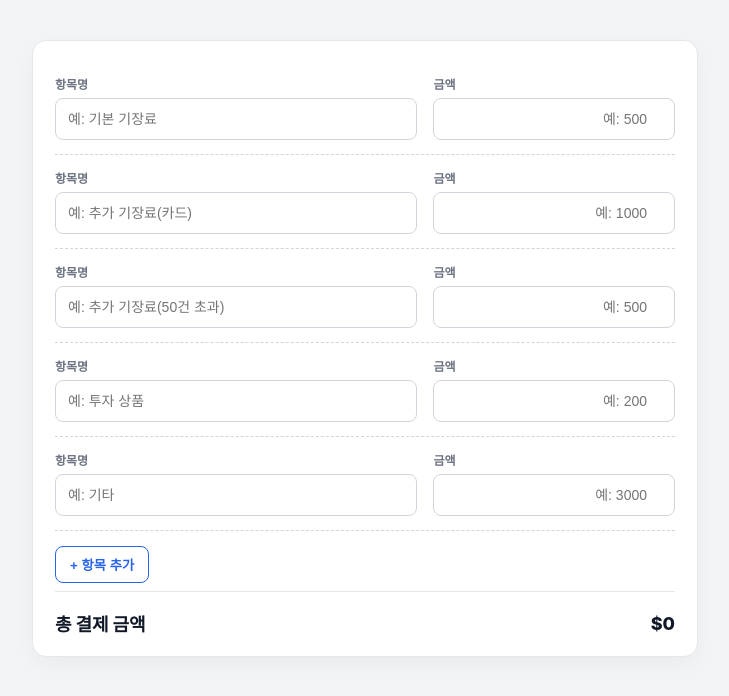
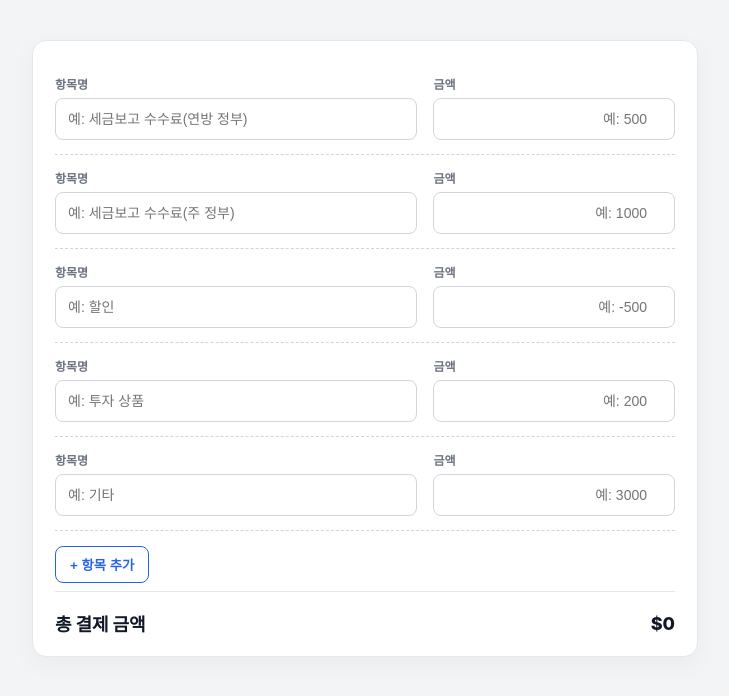
Before and after one commit to chagpts/gaon, a plain HTML site: page bookkeeping/bk2_1.html in a window 1280 px wide. Shown: the whole page, without its empty margins (275-1004 px from the left). Drawn offline with Linux system fonts and the light colour scheme.

Commit message:
Update bk2_1.html

```diff
--- a/bookkeeping/bk2_1.html
+++ b/bookkeeping/bk2_1.html
@@ -113,7 +113,7 @@ grid-template-columns:1fr;
 <div class="row">
 <div class="field">
 <label>항목명</label>
-<input type="text" placeholder="예: 기본 기장료">
+<input type="text" placeholder="예: 세금보고 수수료(연방 정부)">
 </div>
 <div class="field">
 <label>금액</label>
@@ -124,7 +124,7 @@ grid-template-columns:1fr;
 <div class="row">
 <div class="field">
 <label>항목명</label>
-<input type="text" placeholder="예: 추가 기장료(카드)">
+<input type="text" placeholder="예: 세금보고 수수료(주 정부)">
 </div>
 <div class="field">
 <label>금액</label>
@@ -135,11 +135,11 @@ grid-template-columns:1fr;
 <div class="row">
 <div class="field">
 <label>항목명</label>
-<input type="text" placeholder="예: 추가 기장료(50건 초과)">
+<input type="text" placeholder="예: 할인">
 </div>
 <div class="field">
 <label>금액</label>
-<input type="number" class="price" placeholder="예: 500">
+<input type="number" class="price" placeholder="예: -500">
 </div>
 </div>
 
```
